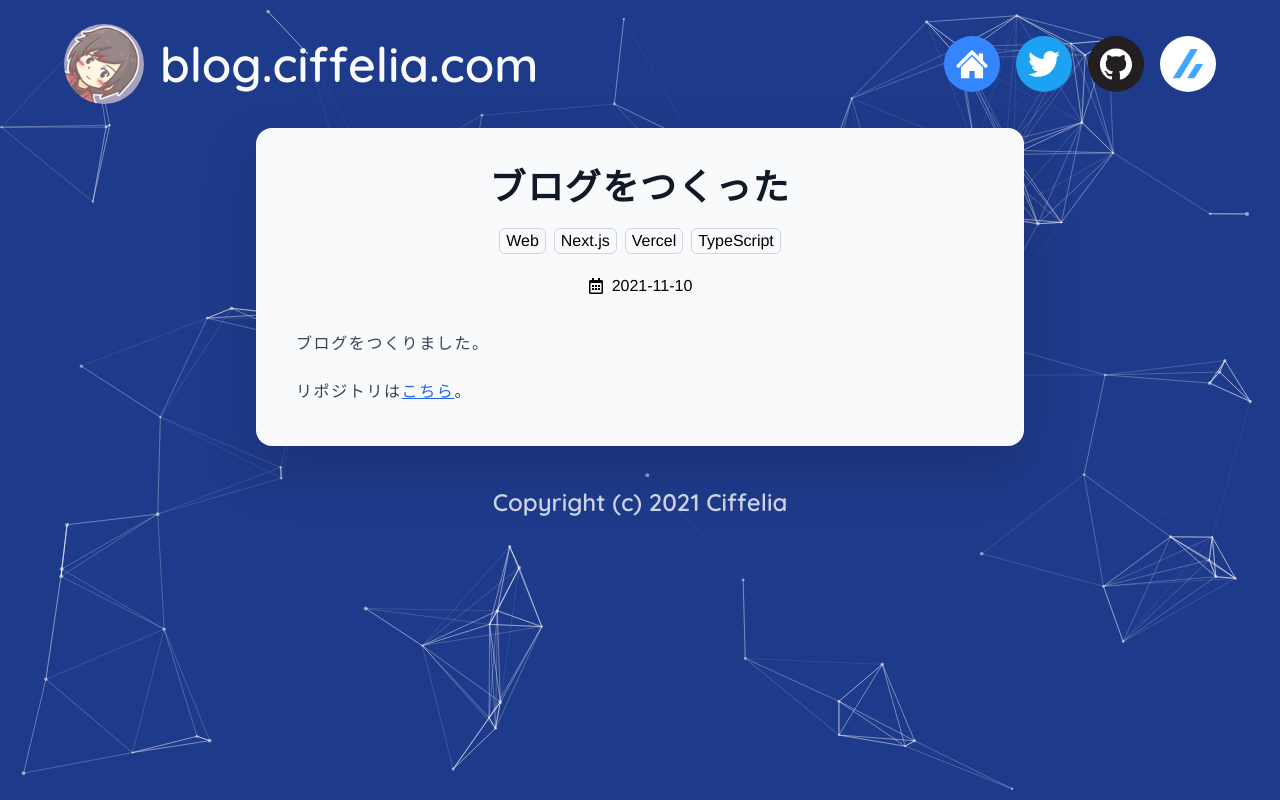
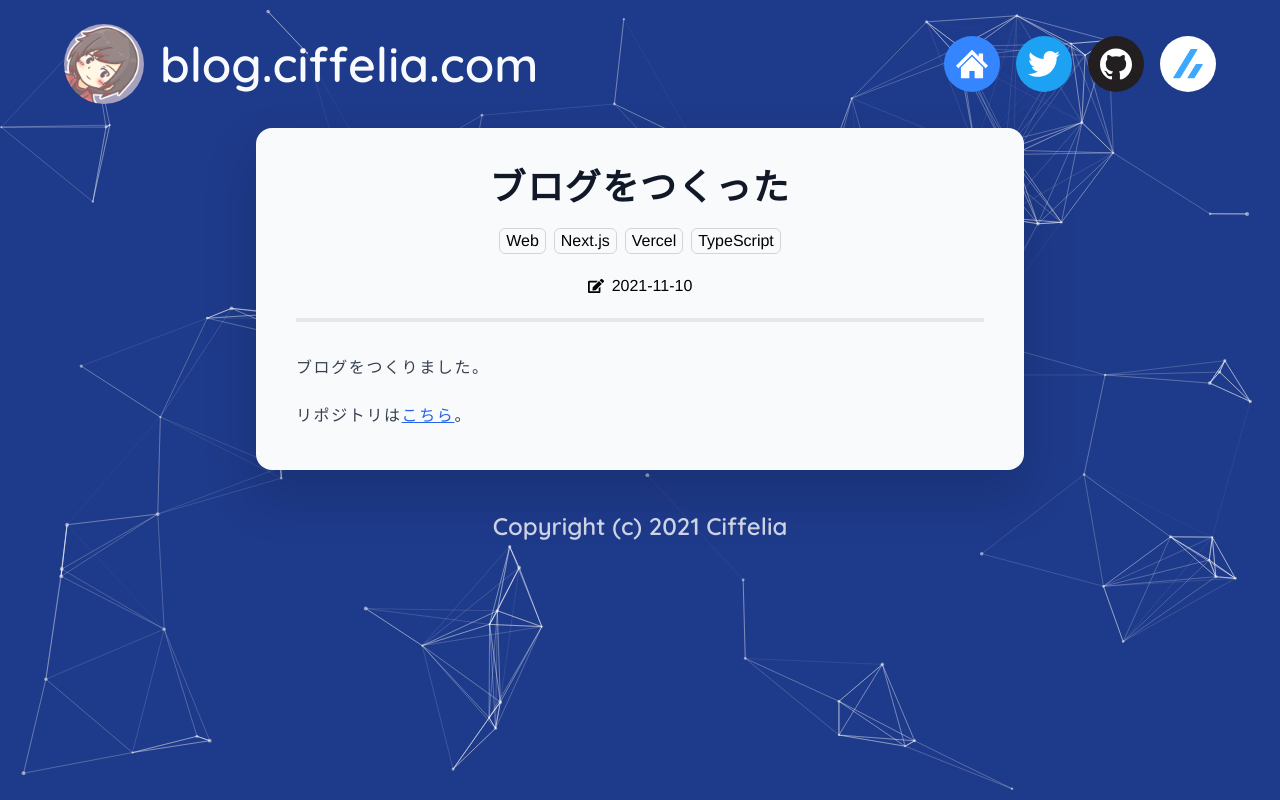
Before and after one commit to ciffelia/blog.ciffelia.com, a Next.js app: page /article/2021-11-xx-beginning in a window 1280 px wide. Built offline with nearby package versions, Linux system fonts and the light colour scheme.

Commit message:
Update article title section

```diff
--- a/src/components/article/ArticleTitle.tsx
+++ b/src/components/article/ArticleTitle.tsx
@@ -1,4 +1,4 @@
-import { FaRegCalendarAlt } from 'react-icons/fa';
+import { FaEdit } from 'react-icons/fa';
 import { ArticleMetadata } from '@/types/ArticleMetadata';
 import { Timestamp } from '@/components/common/Timestamp';
 import TagList from '@/components/common/TagList';
@@ -8,7 +8,7 @@ export interface Props {
 }
 
 const ArticleTitle: React.VFC<Props> = ({
-  metadata: { title, modifiedAt, tags },
+  metadata: { title, publishedAt, tags },
 }) => {
   return (
     <div className="flex flex-col gap-y-5">
@@ -17,9 +17,10 @@ const ArticleTitle: React.VFC<Props> = ({
       </div>
       <TagList tags={tags} />
       <div className="flex justify-center items-center gap-x-2">
-        <FaRegCalendarAlt />
-        <Timestamp value={modifiedAt} dateOnly />
+        <FaEdit />
+        <Timestamp value={publishedAt} dateOnly />
       </div>
+      <hr className="border-t-4" />
     </div>
   );
 };
```
